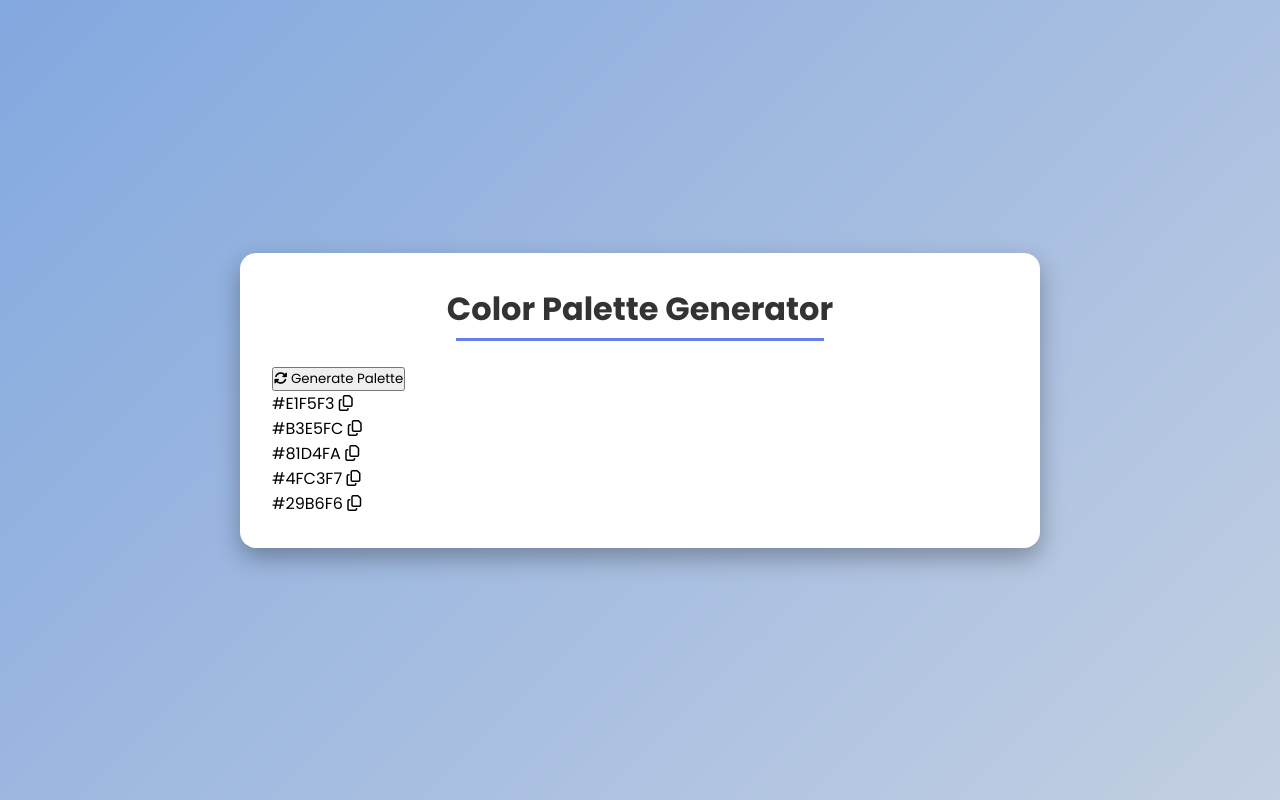
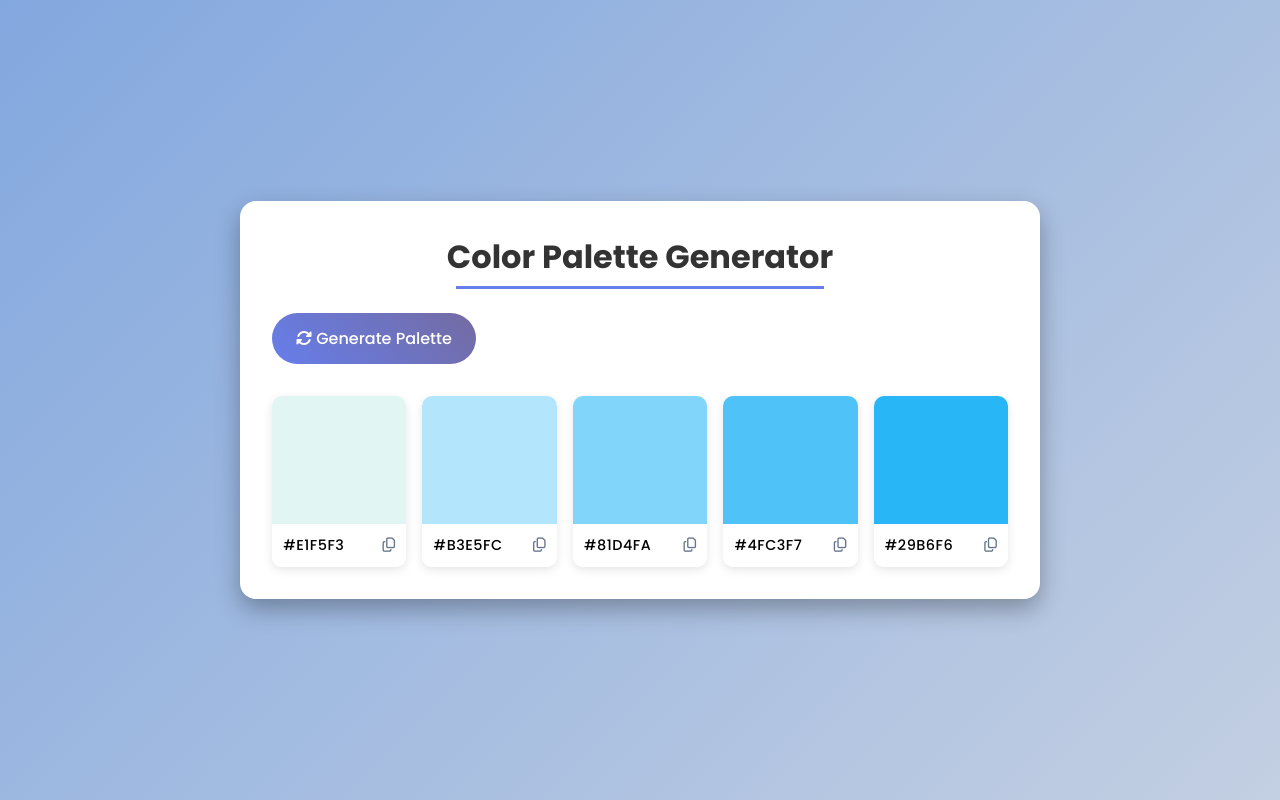
Before and after one commit to Willie3011/Color-Palette-Generator, a plain HTML site: page index.html in a window 1280 px wide. Drawn offline with Linux system fonts and the light colour scheme.

Commit message:
Add styles for color palette and generate button
Introduced new CSS variables and styles for the color palette UI, including .palette-container, .color-box, and #generate-btn. Updated .container to use a CSS variable for background color. Enhanced button and color box interactions for improved user experience.

```diff
--- a/style.css
+++ b/style.css
@@ -8,10 +8,13 @@
 }
 
 :root {
+    --white-color: #fff;
     --background-color-1: #83a8df;
     --background-color-2:  #c3cfe2;
     --dark-gray-color: #333;
+    --light-gray: #64748b;
     --light-blue-color: #667eea;
+    --light-purple-color: #746ba2;
 
 }
 
@@ -25,7 +28,7 @@ body {
 }
 
 .container {
-    background-color: #fff;
+    background-color: var(--white-color);
     border-radius: 1rem;
     padding: 2rem;
     width: 100%;
@@ -51,3 +54,70 @@ h1::after {
     height: 3px;
     background-color: var(--light-blue-color);
 }
+
+#generate-btn {
+    background: linear-gradient(45deg, var(--light-blue-color), var(--light-purple-color));
+    color: var(--white-color);
+    border: none;
+    padding: 0.8rem 1.5rem;
+    border-radius: 50px;
+    font-weight: 500;
+    font-size: 1rem;
+    margin-bottom: 2rem;
+    cursor: pointer;
+    transition: all 0.3s ease;
+}
+
+#generate-btn:hover {
+    transform: translateY(-2px);
+    box-shadow: 0 6px 10px rgba(182, 126, 234,0.3);
+}
+
+#generate-btn:active {
+    transform: translateY(0px);
+}
+
+.palette-container {
+    display: grid;
+    gap: 1rem;
+    grid-template-columns: repeat(auto-fit, minmax(130px, 1fr));
+}
+
+.color-box {
+    border-radius: 10px;
+    overflow: hidden;
+    box-shadow: 0 3px 10px rgba(0, 0, 0, 0.1);
+    transition: transform 0.2s;
+}
+.color-box:hover {
+    transform: translateY(-5px);
+}
+
+.color-box .color {
+    height: 128px;
+    cursor: pointer;
+}
+
+.color-box .color-info {
+    background-color: #fff;
+    padding: 0.7rem;
+    display: flex;
+    align-items: center;
+    justify-content: space-between;
+    font-size: 0.9rem;
+}
+
+.color-box .color-info .hex-value {
+    font-weight: 500;
+    letter-spacing: 0.5px;
+}
+
+.color-box .color-info .copy-btn {
+    cursor: pointer;
+    color: var(--light-gray);
+    transition: color 0.2s;
+}
+
+.color-box .color-info .copy-btn:hover {
+    color: var(--light-blue-color);
+}
```
